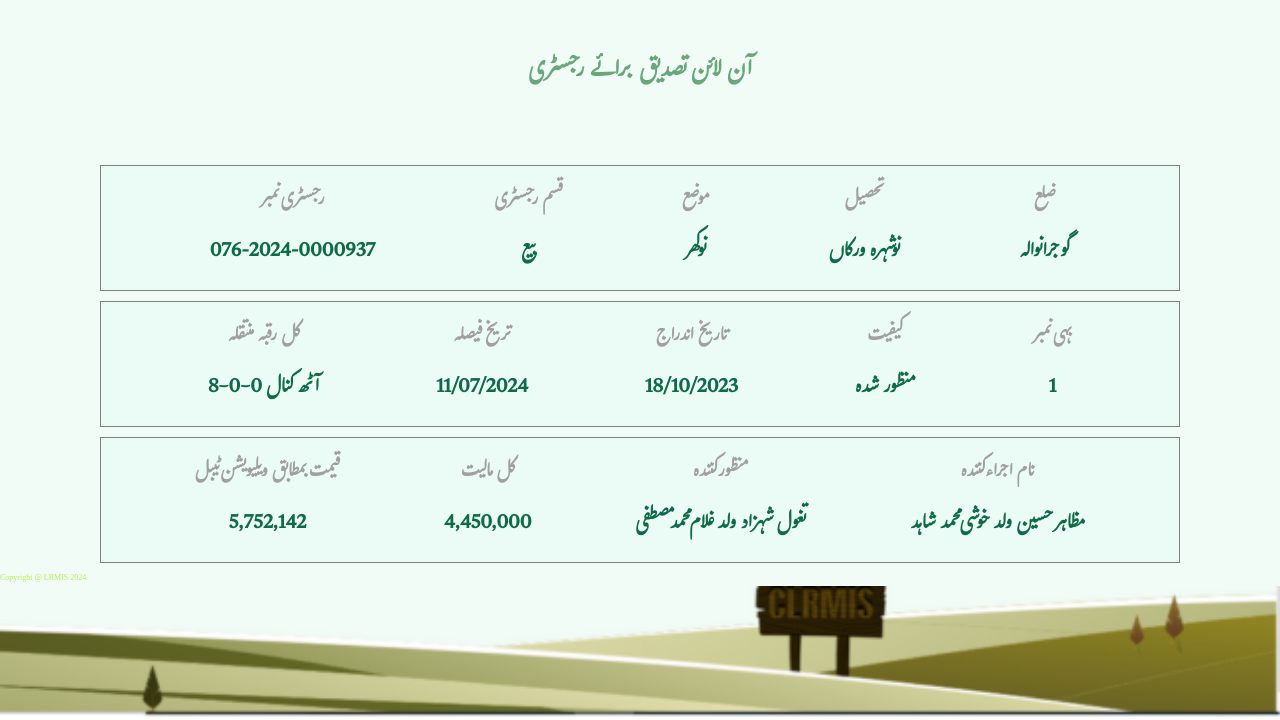
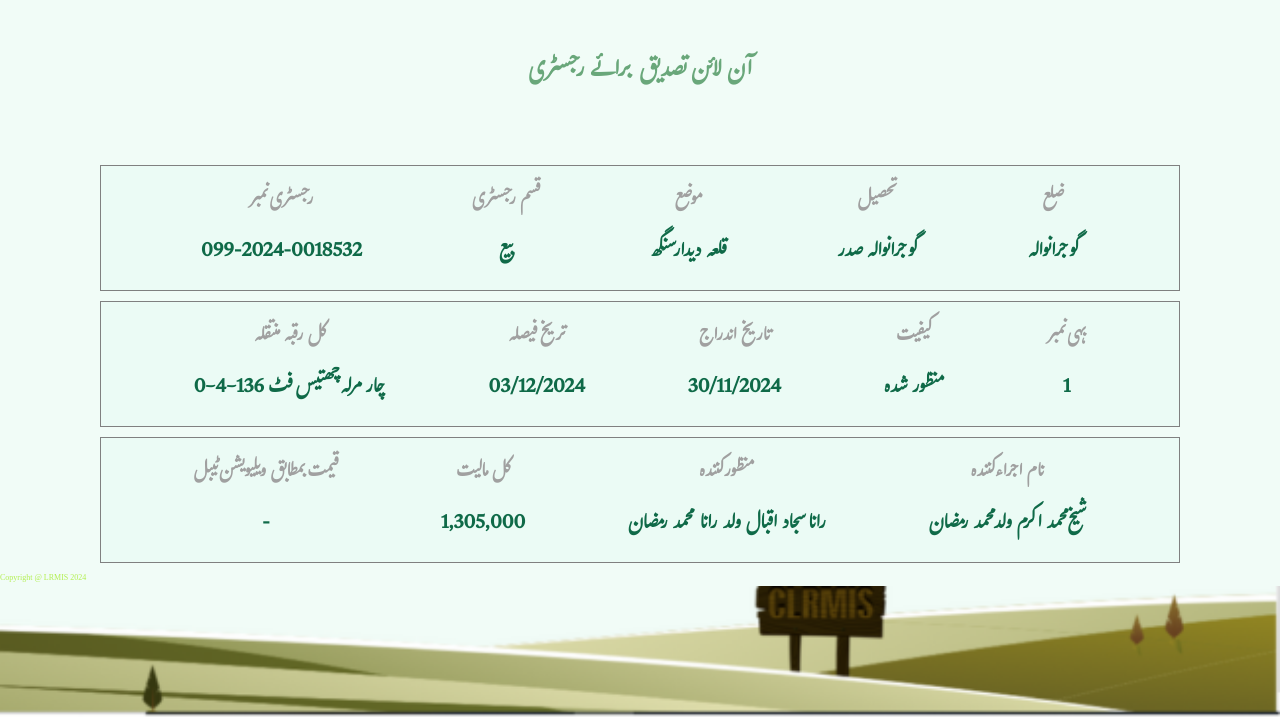
Before and after one commit to punjabzameen/https-onlinefard.punjab-zameen.gov.pk-RegistryVerification-data-NJIUPoVxx53r4n-BQPvtosyrX-95kPy4-, a plain HTML site: page index.html in a window 1280 px wide. Shown: the part 80-800 px from the top of the page. Drawn offline with Linux system fonts and the light colour scheme.

Commit message:
Update index.html

```diff
--- a/index.html
+++ b/index.html
@@ -32,7 +32,7 @@
             <div class="item text1">
                 <h3>رجسٹری نمبر
                 </h3>
-                <p>076-2024-0000937
+                <p>099-2024-0018532
                 </p>
             </div>
             <div class="item text2"><h3>قسم رجسٹری
@@ -42,13 +42,13 @@
             <div class="item text3">
                 <h3>موضع
                 </h3>
-                <p>نوکھر
+                <p>قلعہ دیدار سنگھ
                 </p>
             </div>
             <div class="item text4">
                 <h3>تحصیل
                 </h3>
-                <p>نوشہرہ ورکاں
+                <p>گوجرانوالہ صدر
                 </p>
             </div>
             <div class="item text5">
@@ -63,18 +63,18 @@
             <div class="item text1">
                 <h3>کل رقبہ منتقلہ
                 </h3>
-                <p>8-0-0 آٹھ کنال
+                <p>0-4-136 چار مرلہ چھتیس فٹ
                 </p>
             </div>
             <div class="item text2"><h3>تریخ فیصلہ
 
             </h3>
-            <p>11/07/2024
+            <p>03/12/2024
             </p></div>
             <div class="item text3">
                 <h3>تاریخ اندراج
                 </h3>
-                <p>18/10/2023
+                <p>30/11/2024
                 </p>
             </div>
             <div class="item text4">
@@ -95,23 +95,23 @@
             <div class="item text1">
                 <h3>قیمت بمطابق ویلیویشن ٹیبل
                 </h3>
-                <p>5,752,142
+                <p>-
                 </p>
             </div>
             <div class="item text2"><h3>کل مالیت
             </h3>
-            <p>4,450,000
+            <p>1,305,000
             </p></div>
             <div class="item text3">
                 <h3>منظور کنندہ
                 </h3>
-                <p>تغول شہزاد ولد غلام محمد مصطفی
+                <p>رانا سجاد اقبال ولد رانا محمد رمضان
                 </p>
             </div>
             <div class="item text4">
                 <h3>نام اجراء کنندہ
                 </h3>
-                <p>مظاہر حسین ولد خوشی محمد شاہد
+                <p>شیخ محمد اکرم ولد محمد رمضان
                 </p>
             </div>
 
```
